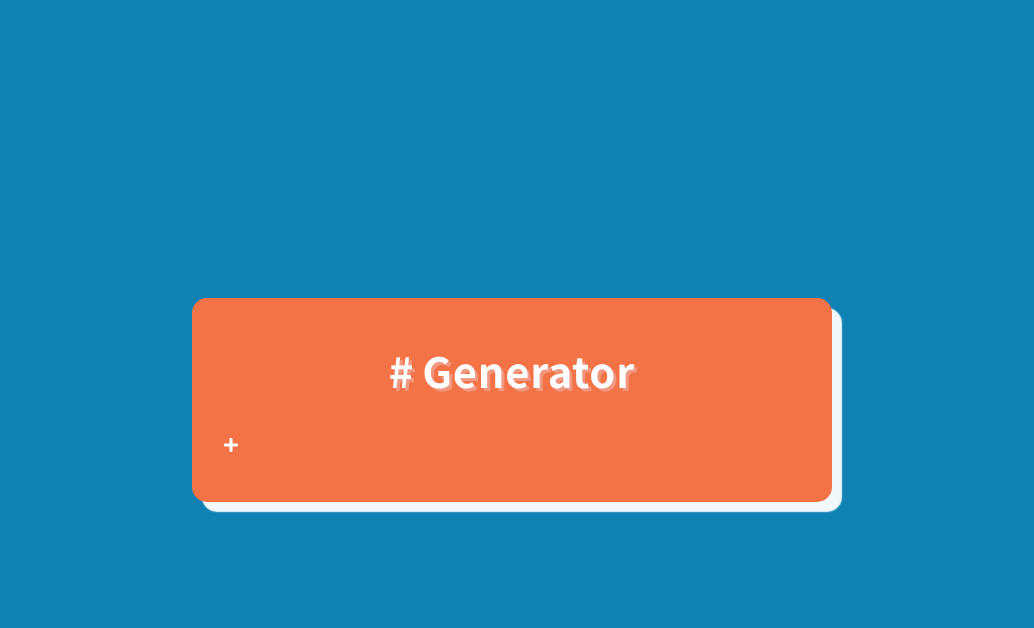
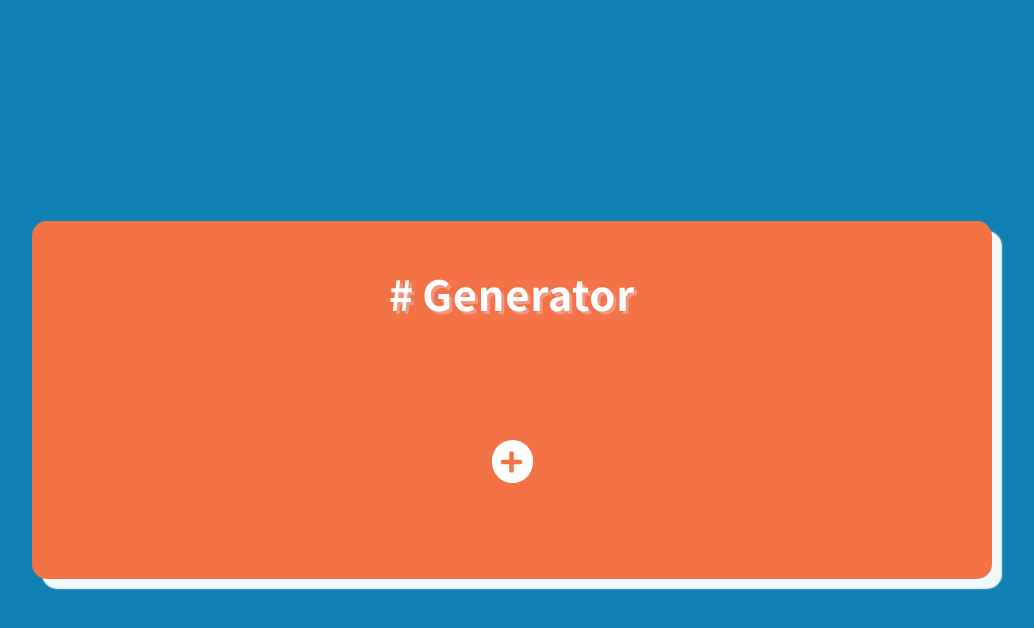
Before and after one commit to joanjang/js-study, a website built with webpack: page index.html in a window 1280 px wide. Both pictures are taken after a click on the item "Generator". Shown: the whole page, without its empty margins (128-1162 px from the left). Built offline with nearby package versions, Linux system fonts and the light colour scheme.

Commit message:
Design: Add Generator style

```diff
--- a/src/scss/config/_reset.scss
+++ b/src/scss/config/_reset.scss
@@ -29,5 +29,5 @@ li {
 header {
   text-align: center;
   font-size: 1.3rem;
-  margin-bottom: 2.4rem;
+  margin-bottom: 2.6rem;
 }
--- a/src/scss/index.scss
+++ b/src/scss/index.scss
@@ -2,6 +2,7 @@
 
 @import "./config/reset";
 @import "./page/home";
+@import "./page/generator";
 
 .header-title {
   display: contents;
@@ -24,7 +25,6 @@
   bottom: 0;
   left: 0;
   margin: auto;
-  width: 40rem;
   height: fit-content;
   max-height: 90vh;
   display: flex;
@@ -34,6 +34,10 @@
   border-radius: 15px;
   box-shadow: 10px 10px 1.2px rgb(255 255 255 / 95%);
 
+  .container {
+    overflow-y: scroll;
+  }
+
   > * {
     display: initial;
   }
--- /dev/null
+++ b/src/scss/page/generator.scss
@@ -0,0 +1,43 @@
+@use "../config/mixin" as m;
+
+.generator-wrapper {
+  width: 60rem;
+}
+
+.generator-container {
+  height: fit-content;
+  display: grid !important;
+  grid-template-columns: repeat(3, 1fr);
+  grid-gap: 3rem;
+  padding: 3rem 1.5rem;
+  text-align: center;
+
+  .item {
+    font-size: 5rem;
+  }
+
+  .see-more-button {
+    grid-column: 1 / -1;
+    font-size: 1.5rem;
+    margin-top: 2rem;
+
+    .fa-plus {
+      width: fit-content;
+      height: fit-content;
+      background-color: white;
+      padding: 0.6rem;
+      border-radius: 999px;
+      color: m.color(orange);
+      cursor: pointer;
+
+      &:hover,
+      &:active {
+        opacity: 0.7;
+      }
+    }
+
+    &.hide {
+      display: none;
+    }
+  }
+}
--- a/src/scss/page/home.scss
+++ b/src/scss/page/home.scss
@@ -1,8 +1,11 @@
 @use "../config/mixin" as m;
+
+.home-wrapper {
+  width: 40rem;
+}
 
 .home-container {
   padding: 0 1rem;
-  overflow-y: scroll;
 
   .home-menu {
     background-color: white;
```
